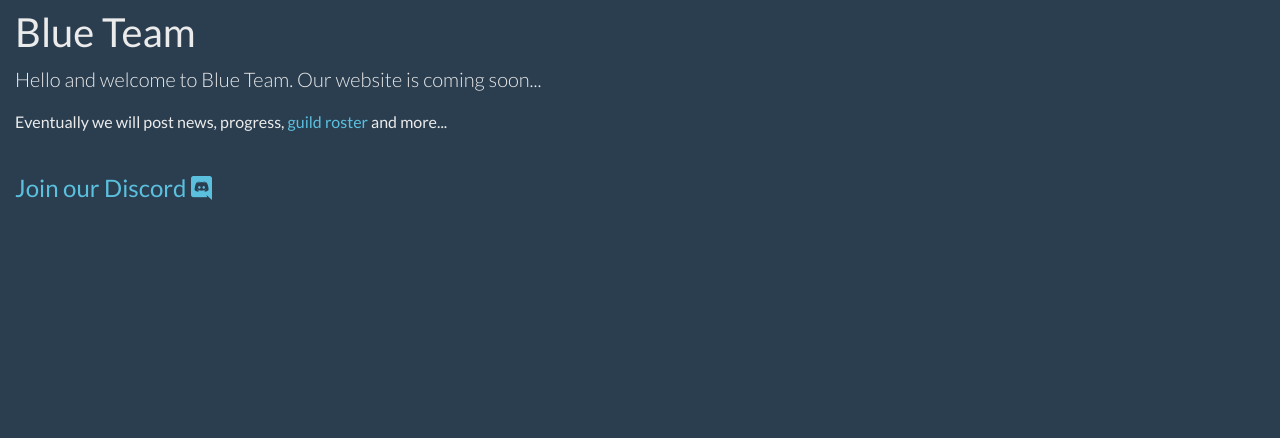
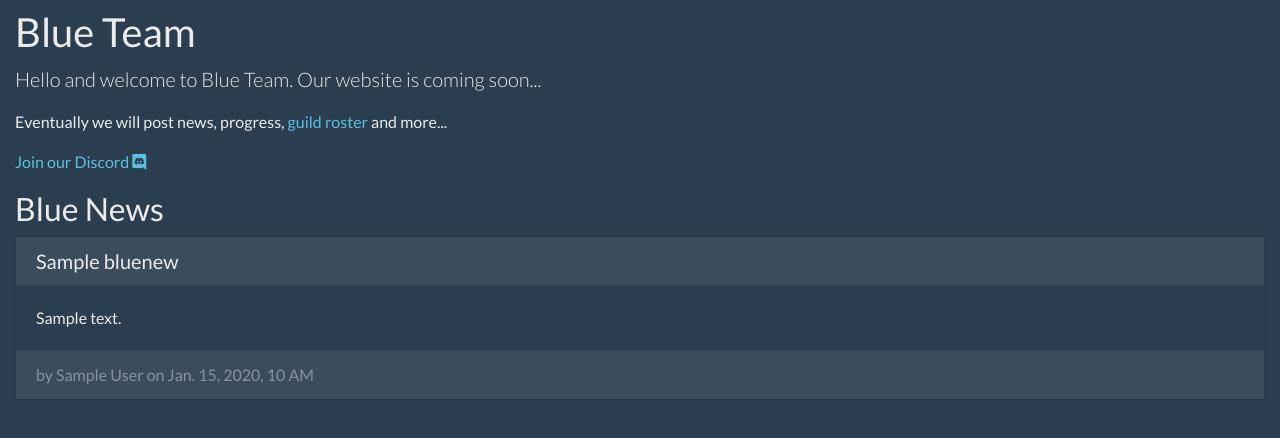
Before and after one commit to smashedr/blueteam-web, a Django app: page / in a window 1280 px wide. Shown: the part 54-492 px from the top of the page. Run offline with Django 3.2, Linux system fonts and the light colour scheme; tables that the repository leaves empty hold one stand-in row (values such as "Sample post"); some libraries are stand-ins or nearby versions.

Commit message:
Adding blue news

```diff
--- a/app/home/forms.py
+++ b/app/home/forms.py
@@ -7,3 +7,9 @@ class ProfileForm(forms.Form):
     main_role = forms.CharField(max_length=32)
     user_description = forms.CharField(required=False)
     show_in_roster = forms.BooleanField(required=False)
+
+
+class NewsForm(forms.Form):
+    title = forms.CharField(max_length=64)
+    display_name = forms.CharField(max_length=32)
+    description = forms.CharField()
--- a/app/home/models.py
+++ b/app/home/models.py
@@ -13,6 +13,7 @@ class BlueProfile(models.Model):
     main_role = models.CharField(max_length=32)
     user_description = models.TextField(blank=True)
     show_in_roster = models.BooleanField(default=True)
+    created_at = models.DateTimeField(auto_now_add=True)
     updated_at = models.DateTimeField(auto_now=True)
     objects = BlueProfileManager()
 
@@ -22,3 +23,25 @@ class BlueProfile(models.Model):
     class Meta:
         verbose_name = 'Blue Profile'
         verbose_name_plural = 'Blue Profiles'
+
+
+class BlueNewsManager(models.Manager):
+    def get_active(self):
+        return self.filter(status__in=self.published)
+
+
+class BlueNews(models.Model):
+    title = models.CharField(max_length=64)
+    display_name = models.CharField(max_length=32)
+    description = models.TextField()
+    published = models.BooleanField()
+    created_at = models.DateTimeField(auto_now_add=True)
+    updated_at = models.DateTimeField(auto_now=True)
+    objects = BlueNewsManager()
+
+    def __str__(self):
+        return '{} - {}'.format(self.display_name, self.title)
+
+    class Meta:
+        verbose_name = 'Blue News'
+        verbose_name_plural = 'Blue News'
--- a/app/home/views.py
+++ b/app/home/views.py
@@ -1,6 +1,6 @@
 import logging
 from home.forms import ProfileForm
-from home.models import BlueProfile
+from home.models import BlueProfile, BlueNews
 from django.contrib.auth.decorators import login_required, user_passes_test
 from django.http import JsonResponse
 from django.shortcuts import render
@@ -9,8 +9,12 @@ from pprint import pformat
 logger = logging.getLogger('app')
 
 
-def has_blue_access(user):
+def is_blue_member(user):
     return user.profile.blue_team_member
+
+
+def is_blue_officer(user):
+    return user.profile.blue_team_officer
 
 
 def home_view(request):
@@ -22,7 +26,8 @@ def home_view(request):
     else:
         blue_profile = {}
 
-    data = {'blue_profile': blue_profile}
+    blue_news = BlueNews.objects.all().order_by('-pk')
+    data = {'blue_profile': blue_profile, 'blue_news': blue_news}
     return render(request, 'home.html', data)
 
 
@@ -33,7 +38,7 @@ def roster_view(request):
 
 
 @login_required
-@user_passes_test(has_blue_access, login_url='/')
+@user_passes_test(is_blue_member, login_url='/')
 def profile_view(request):
     # View: /profile/
     if not request.method == 'POST':
--- a/app/static/main/js/update-profile.js
+++ b/app/static/main/js/update-profile.js
@@ -6,7 +6,6 @@ $(document).ready(function() {
     });
 
     $('#update-profile-form').on('submit', function(event){
-        console.log('update-profile-form function activated');
         event.preventDefault();
         if ($('#save-profile-btn').hasClass('disabled')) { return; }
         var formData = new FormData($(this)[0]);
--- a/app/templates/home.html
+++ b/app/templates/home.html
@@ -10,6 +10,7 @@
         <div class="col">
 
             <h1>Blue Team</h1>
+
             {% if user.is_authenticated and user.profile.blue_team_member %}
                 {# Blue Team #}
                 {% if not blue_profile %}
@@ -39,8 +40,13 @@
 
             {% endif %}
             {# Everyone #}
-            <br>
-            <h4><a class="text-info" href="{% get_config "BLUE_DISCORD_URL" %}">Join our Discord <i class="fab fa-discord"></i></a></h4>
+            <p><a class="text-info" href="{% get_config "BLUE_DISCORD_URL" %}">Join our Discord <i class="fab fa-discord"></i></a></p>
+
+            <h2>Blue News</h2>
+            {% for news in blue_news %}
+                {% include 'include/news-home.html' with news=news %}
+                <br>
+            {% endfor %}
 
         </div>
     </div>
--- /dev/null
+++ b/app/templates/include/news-home.html
@@ -0,0 +1,7 @@
+<div class="card bg-transparent">
+    <h5 class="card-header">{{ news.title }}</h5>
+    <div class="card-body">
+        <p class="card-text">{{ news.description|linebreaksbr }}</p>
+    </div>
+    <div class="card-footer text-muted">by {{ news.display_name }} on {{ news.created_at }}</div>
+</div>
--- a/app/templates/main.html
+++ b/app/templates/main.html
@@ -58,7 +58,7 @@
                         <a href="{% url 'home:profile' %}" class="text-info mr-3">
                             {% if user.first_name %}{{ user.first_name }}{% else %}{{ user.username }}{% endif %}</a>
                     {% else %}
-                        <a href="https://discord.com/login" class="text-info mr-3">
+                        <a href="https://discord.com/login" class="text-info mr-3" target="_blank">
                             {% if user.first_name %}{{ user.first_name }}{% else %}{{ user.username }}{% endif %}</a>
                     {% endif %}
                     {% if user.is_staff %}
```
Also changed, not shown: app/home/admin.py (+7 -1 lines), app/oauth/views.py (+9 -2 lines).
